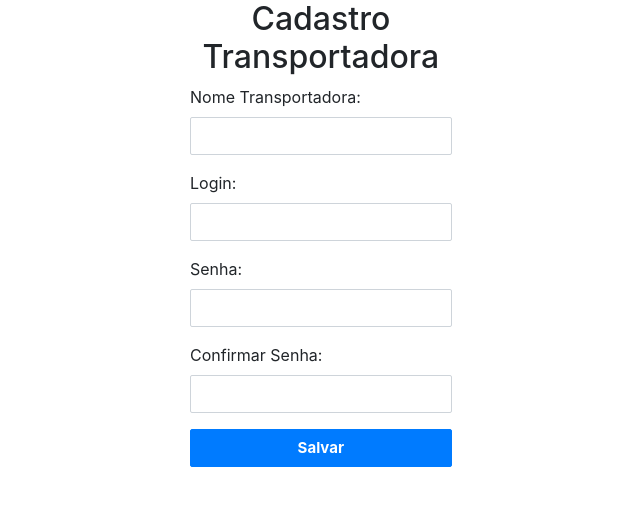
After one commit to rodrigomolinamunhoz/trabalho-porto-php, a PHP site: page /trabalho-porto-php/cadastro-usuario-transportador.php in a window 1280 px wide. The commit adds this page. Shown: the top 506 px of the page, without its empty margins (290-930 px from the left). Run offline with PHP 8.4, Linux system fonts and the light colour scheme.

Commit message:
implementando o cadastro de transportadora

```diff
--- a/model/Usuario.php
+++ b/model/Usuario.php
@@ -57,5 +57,9 @@ class Usuario extends Banco {
     public function setTipoUsuario($_tipoUsuario) {
         $this->tipoUsuario = $_tipoUsuario;
     }
+
+    public function incluir() {
+        return $this->incluirUsuario($this->getNomeCompleto(), $this->getLogin(), $this->getSenha(), $this->getTipoUsuario());
+    }
 }
 ?>
--- /dev/null
+++ b/view/cadastro-usuario-transportador.php
@@ -0,0 +1,38 @@
+<!DOCTYPE HTML>
+<html>
+   <?php include("head.php") ?>
+   <body>
+      <div class="container">
+         <div class="row">
+            <div class="col flex-unordered">
+            </div>
+            <div class="col flex-last">
+               <form method="post" action="http://localhost/trabalho-porto-php/controller/CadastrarUsuarioController.php" id="form" name="form" class="col-10">
+                  <h2 class="text-center">Cadastro Transportadora</h2>
+                  <div class="form-group">
+                     <label>Nome Transportadora:</label>
+                     <input type="text" class="form-control" id="nomeCompleto" name="nomeCompleto" required>
+                  </div>
+                  <div class="form-group">
+                     <label>Login:</label>
+                     <input type="text" class="form-control" id="login" name="login" required>
+                  </div>
+                  <div class="form-group">
+                     <label>Senha:</label>
+                     <input type="password" class="form-control" id="senha" name="senha" required>
+                  </div>
+                  <div class="form-group">
+                     <label>Confirmar Senha:</label>
+                     <input type="password" class="form-control" id="confirmaSenha" name="confirmaSenha" required>
+                  </div>
+                  <div class="form-group">
+                     <button type="submit" class="btn btn-primary btn-block">Salvar</button>
+                  </div>
+               </form>
+            </div>
+            <div class="col flex-first">
+            </div>
+         </div>
+      </div>
+   </body>
+</html>
--- a/view/painel-porto.php
+++ b/view/painel-porto.php
@@ -3,7 +3,6 @@
 
     if (!isset($_SESSION['usuario_logado'])) {
         header("Location:index.php");
-        echo "<script>document.location='../index.php'</script>";
     }
 ?>
 
```
Also changed, not shown: controller/CadastrarUsuarioController.php (added, +37 -0 lines), model/Banco.php (+30 -0 lines), view/login.php (+11 -0 lines).
